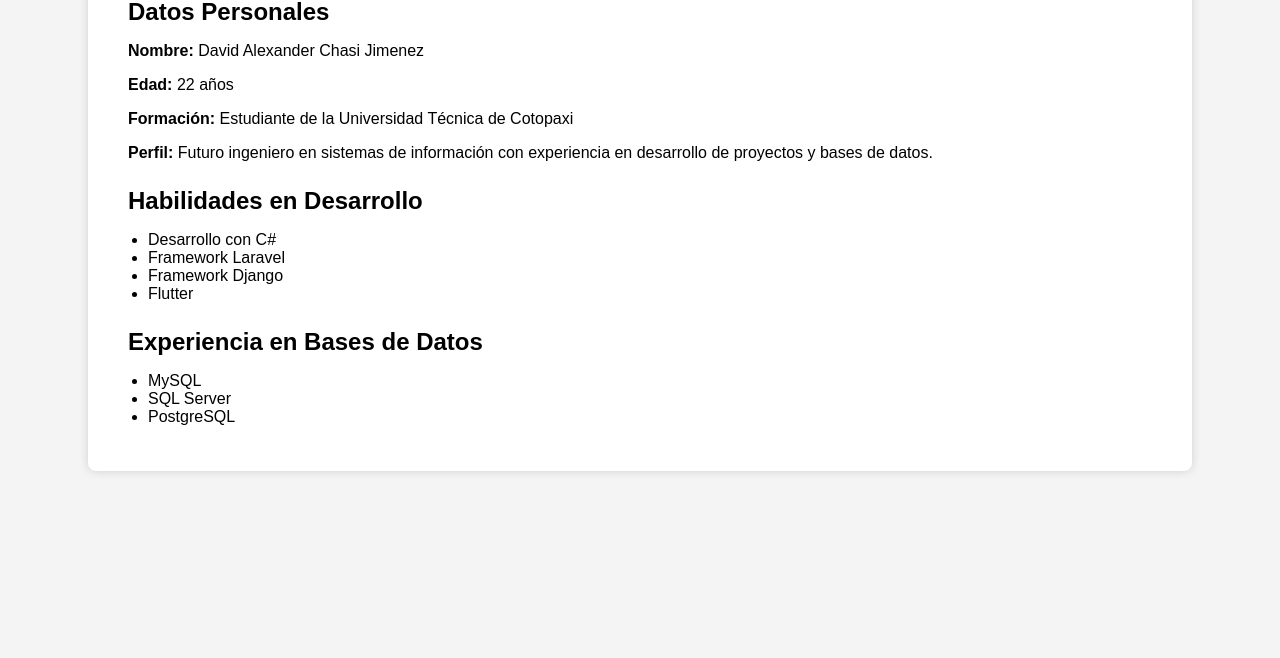
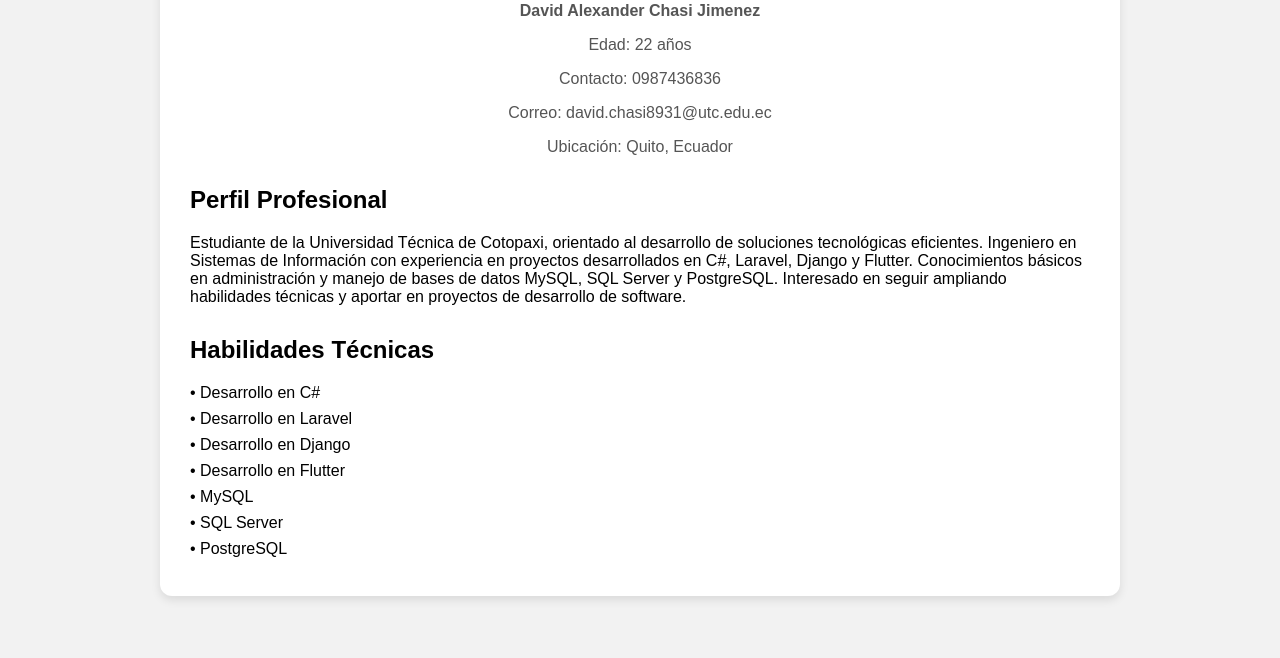
Before and after one commit to davidch8931/davidch8931.github.io, a plain HTML site: page index.html in a window 1280 px wide. Shown: the part 142-800 px from the top of the page. Drawn offline with Linux system fonts and the light colour scheme.

Commit message:
Update index.html
prueba4

```diff
--- a/index.html
+++ b/index.html
@@ -3,69 +3,65 @@
 <head>
     <meta charset="UTF-8">
     <meta name="viewport" content="width=device-width, initial-scale=1.0">
-    <title>CV - David Alexander Chasi Jimenez</title>
+    <title>Hoja de Vida - David Alexander Chasi Jimenez</title>
     <style>
         body {
             font-family: Arial, sans-serif;
             margin: 0;
-            padding: 0;
-            background: #f4f4f4;
+            background: #f2f2f2;
         }
         .container {
             width: 80%;
-            margin: 30px auto;
-            background: #fff;
-            padding: 20px 40px;
-            border-radius: 8px;
-            box-shadow: 0 0 10px rgba(0,0,0,0.15);
+            max-width: 900px;
+            margin: 40px auto;
+            background: white;
+            padding: 30px;
+            border-radius: 12px;
+            box-shadow: 0 4px 10px rgba(0,0,0,0.1);
         }
-        h1, h2 {
-            margin-bottom: 10px;
+        h1 {
+            text-align: center;
+            margin-bottom: 5px;
         }
-        section {
-            margin-bottom: 25px;
+        h2 {
+            margin-top: 30px;
         }
-        .line {
-            height: 2px;
-            background: #333;
-            margin: 10px 0 20px 0;
+        .info {
+            text-align: center;
+            color: #555;
         }
-        ul {
-            padding-left: 20px;
+        .section {
+            margin-top: 20px;
+        }
+        .item {
+            margin-bottom: 8px;
         }
     </style>
 </head>
 <body>
     <div class="container">
         <h1>Hoja de Vida</h1>
-        <div class="line"></div>
+        <div class="info">
+            <p><strong>David Alexander Chasi Jimenez</strong></p>
+            <p>Edad: 22 años</p>
+            <p>Contacto: 0987436836</p>
+            <p>Correo: david.chasi8931@utc.edu.ec</p>
+            <p>Ubicación: Quito, Ecuador</p>
+        </div>
 
-        <section>
-            <h2>Datos Personales</h2>
-            <p><strong>Nombre:</strong> David Alexander Chasi Jimenez</p>
-            <p><strong>Edad:</strong> 22 años</p>
-            <p><strong>Formación:</strong> Estudiante de la Universidad Técnica de Cotopaxi</p>
-            <p><strong>Perfil:</strong> Futuro ingeniero en sistemas de información con experiencia en desarrollo de proyectos y bases de datos.</p>
-        </section>
+        <h2>Perfil Profesional</h2>
+        <p>Estudiante de la Universidad Técnica de Cotopaxi, orientado al desarrollo de soluciones tecnológicas eficientes. Ingeniero en Sistemas de Información con experiencia en proyectos desarrollados en C#, Laravel, Django y Flutter. Conocimientos básicos en administración y manejo de bases de datos MySQL, SQL Server y PostgreSQL. Interesado en seguir ampliando habilidades técnicas y aportar en proyectos de desarrollo de software.</p>
 
-        <section>
-            <h2>Habilidades en Desarrollo</h2>
-            <ul>
-                <li>Desarrollo con C#</li>
-                <li>Framework Laravel</li>
-                <li>Framework Django</li>
-                <li>Flutter</li>
-            </ul>
-        </section>
-
-        <section>
-            <h2>Experiencia en Bases de Datos</h2>
-            <ul>
-                <li>MySQL</li>
-                <li>SQL Server</li>
-                <li>PostgreSQL</li>
-            </ul>
-        </section>
+        <h2>Habilidades Técnicas</h2>
+        <div class="section">
+            <div class="item">• Desarrollo en C#</div>
+            <div class="item">• Desarrollo en Laravel</div>
+            <div class="item">• Desarrollo en Django</div>
+            <div class="item">• Desarrollo en Flutter</div>
+            <div class="item">• MySQL</div>
+            <div class="item">• SQL Server</div>
+            <div class="item">• PostgreSQL</div>
+        </div>
     </div>
 </body>
 </html>
```
